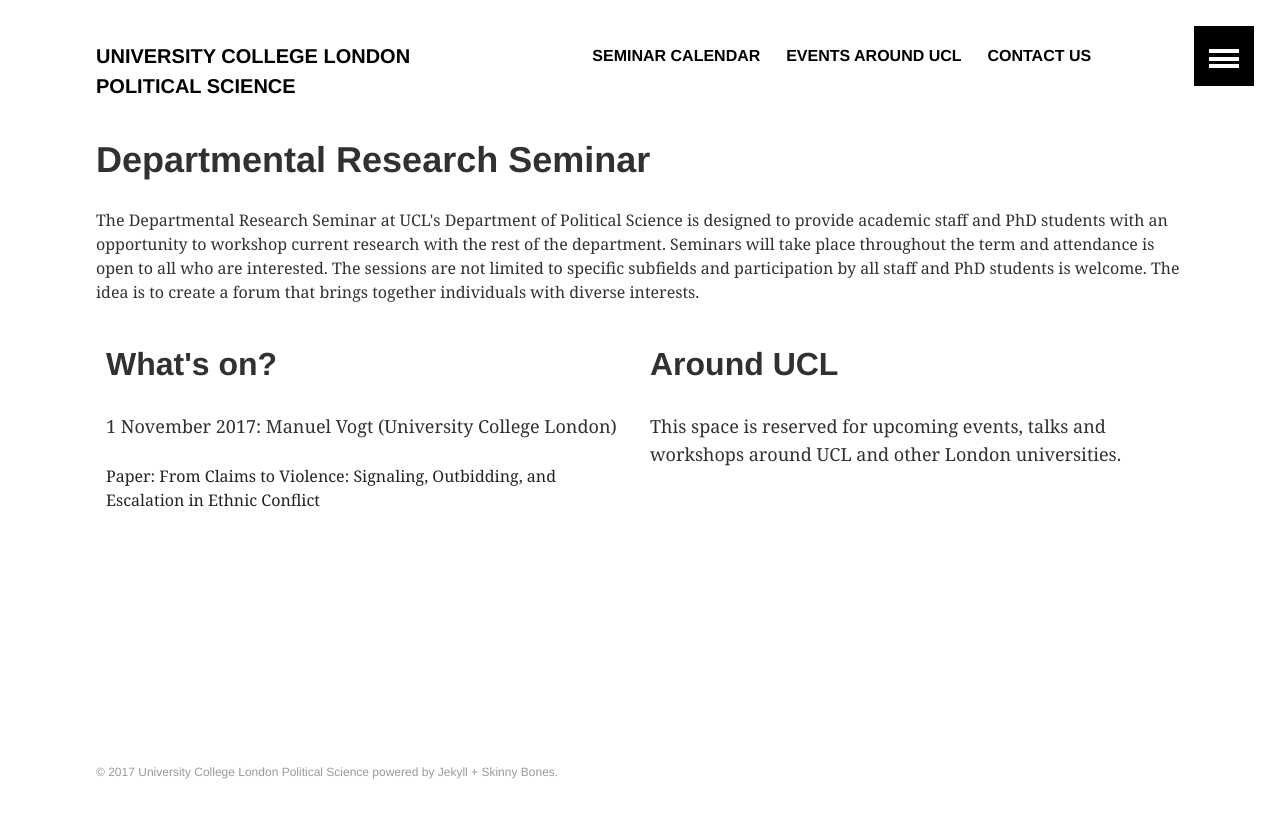
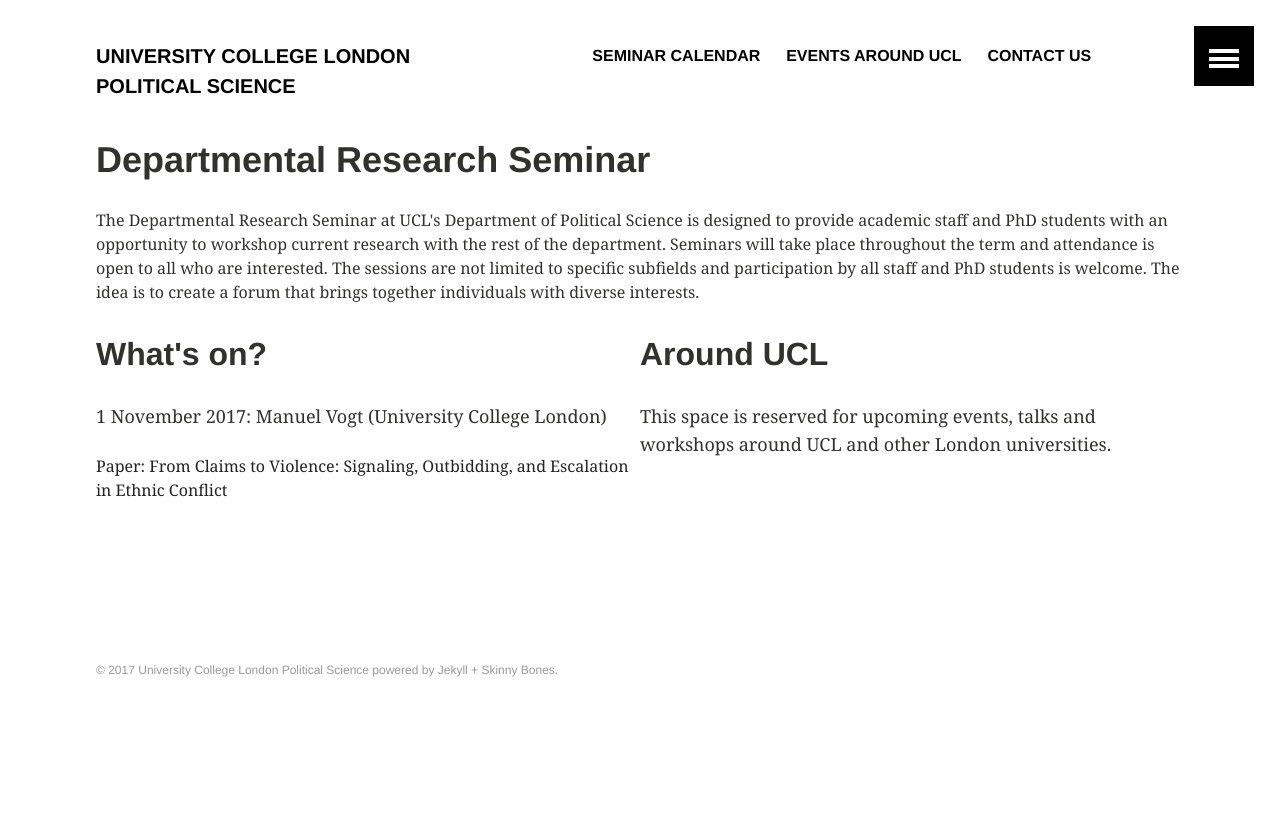
Before and after one commit to phischroeder/drs_page, a Jekyll site: the page built from index.html, in a window 1280 px wide. Shown: the top 818 px of the page. Built offline with Jekyll 4.4.1, drawn with Linux system fonts in a browser that asks for light colours.

Commit message:
Update index.html

```diff
--- a/index.html
+++ b/index.html
@@ -13,46 +13,12 @@
 The Departmental Research Seminar at UCL's Department of Political Science is designed to provide academic staff and PhD students with an opportunity to workshop current research with the rest of the department. Seminars will take place throughout the term and attendance is open to all who are interested. The sessions are not limited to specific subfields and participation by all staff and PhD students is welcome. The idea is to create a forum that brings together individuals with diverse interests.
 <br />
 
-<html>
-<head>
-<style>
-* {
-    box-sizing: border-box;
-}
-
-body {
-    margin: 0;
-}
-
-/* Create two equal columns that floats next to each other */
-.column {
-    float: left;
-    width: 50%;
-    padding: 10px;
-    height: 300px; /* Should be removed. Only for demonstration */
-}
-
-/* Clear floats after the columns */
-.row:after {
-    content: "";
-    display: table;
-    clear: both;
-}
-</style>
-</head>
-<body>
-
-<div class="row">
-  <div class="column">
+<div style="float: left; width: 50%;">
   <h2>What's on?</h2>
   <p>1 November 2017: Manuel Vogt (University College London)</p>
   <a href = "https://moodle.ucl.ac.uk/mod/resource/view.php?id=3156133" target="_blank" >Paper: From Claims to Violence: Signaling, Outbidding, and Escalation in Ethnic Conflict</a>
 </div>
-  <div class="column">
+<div style="float: right; width: 50%;">
   <h2>Around UCL</h2>
   <p>This space is reserved for upcoming events, talks and workshops around UCL and other London universities.</p>
 </div>
-</div>
-
-</body>
-</html>
```
Lines whose indentation alone changed are shown as unchanged.
